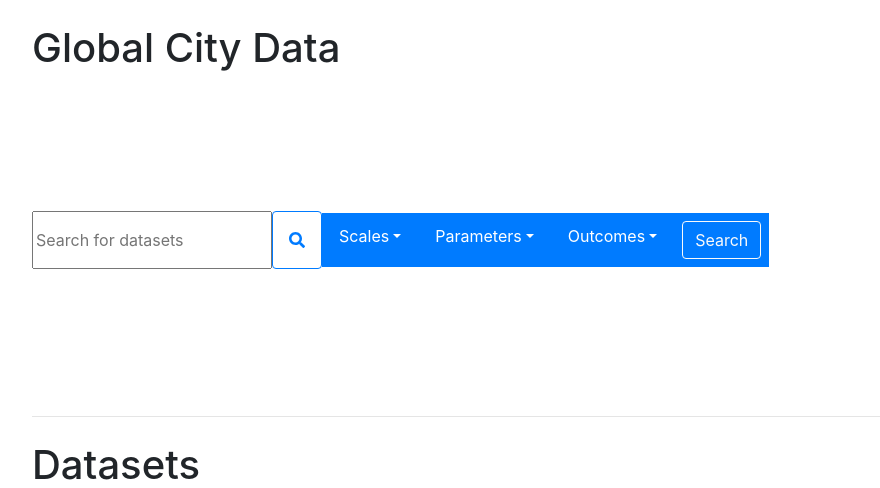
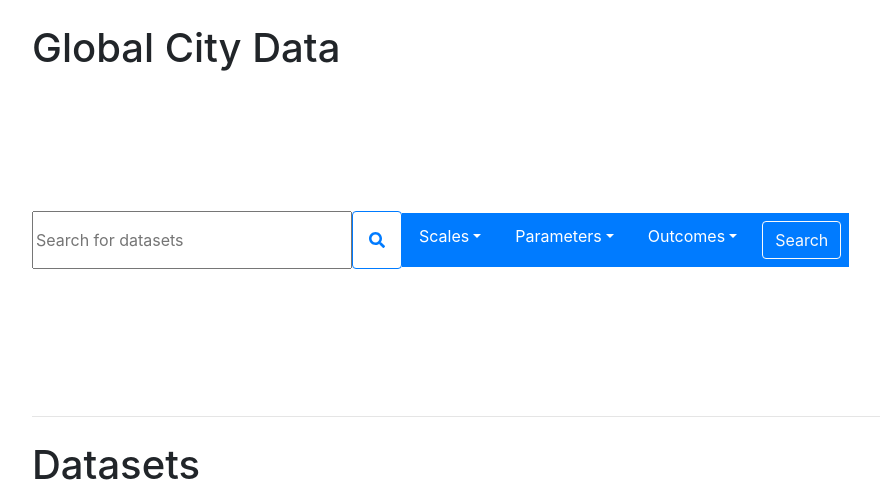
Before and after one commit to globalcitydata/globalcitydata-old-django, a Django app: page / in a window 1280 px wide. Shown: the part 56-544 px from the top of the page, without its empty margins (53-933 px from the left). Run offline with Django 3.2, Linux system fonts and the light colour scheme; data that the repository does not hold is empty; some libraries are stand-ins or nearby versions.

```diff
--- a/data/static/css/main.css
+++ b/data/static/css/main.css
@@ -16,7 +16,7 @@
 
 /* SearchForm */
 #searchForm input {
-  width: 15rem; !important;
+  width: 20rem; !important;
 }
 
 /* Footer Styles */
```
